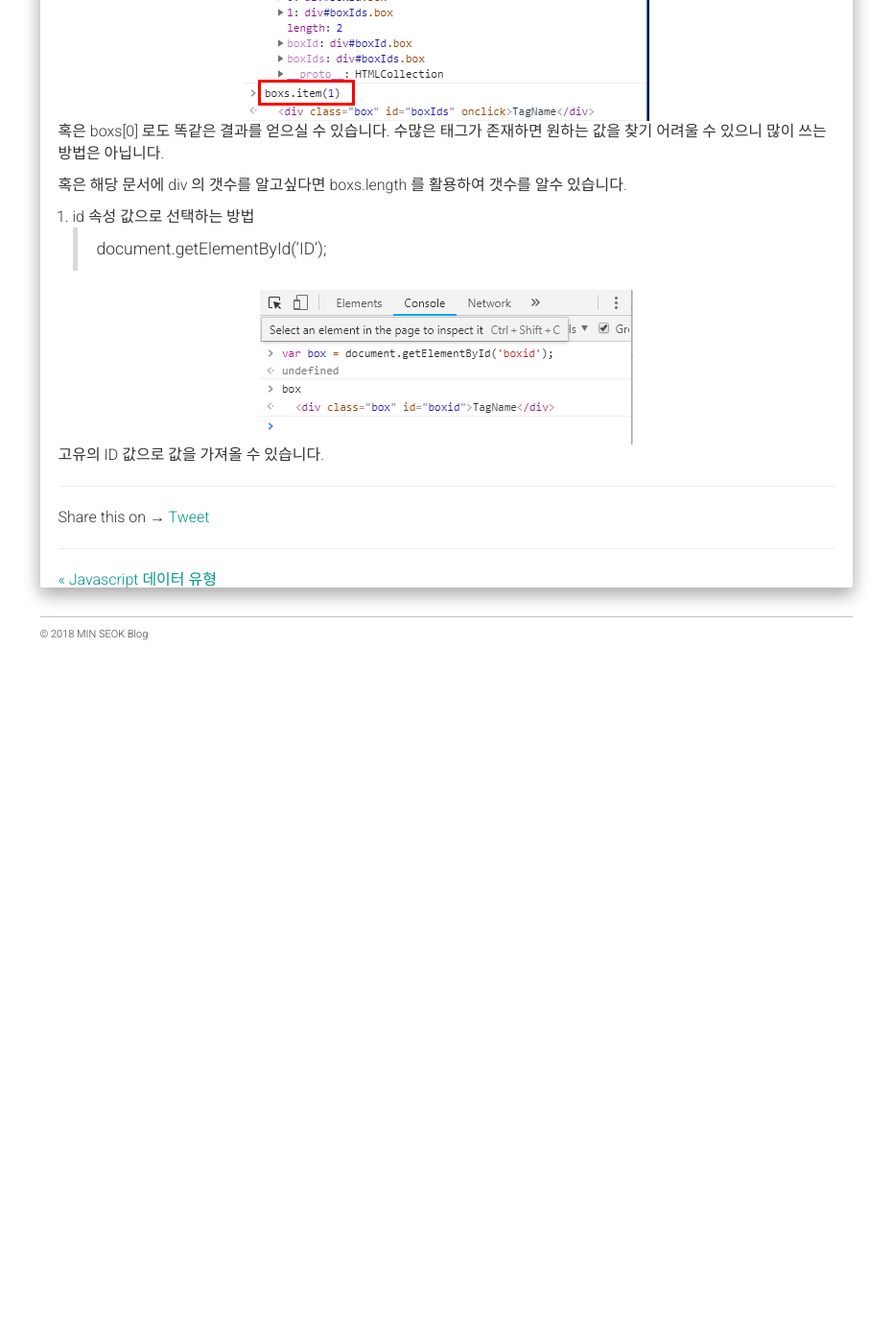
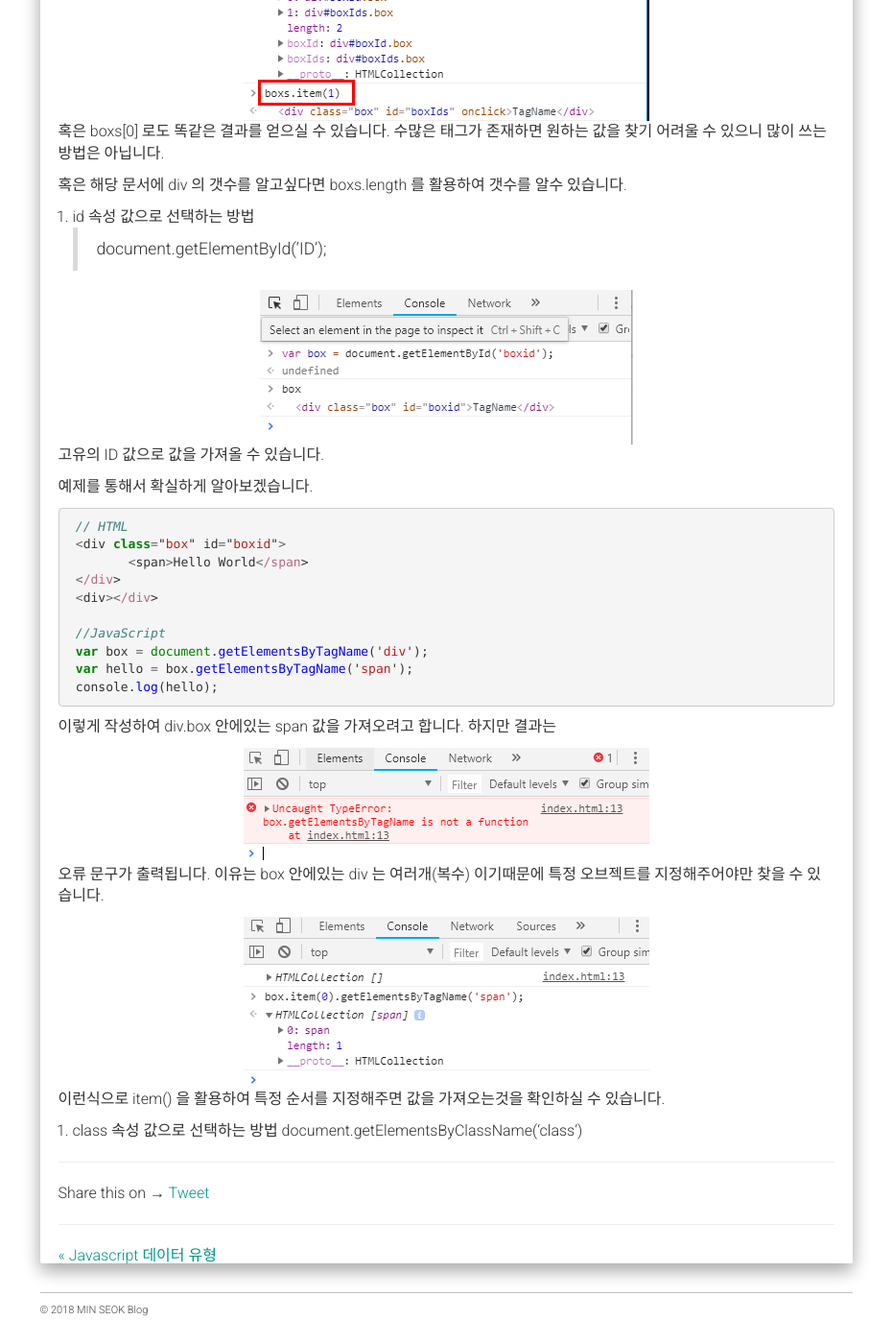
Before and after one commit to alalstjr/promote.github.io, a Jekyll site: the page built from _posts/2018-08-29-JavaScript 문서 객체에 접근하기 .md, in a window 1280 px wide and 1400 px high, scrolled down 1637 px. Shown: the whole window at 96% size, without its empty margins (321-1251 px from the left). Built offline with Jekyll 4.4.1, drawn with Linux system fonts in a browser that asks for light colours; nearby versions of some CDN libraries; our own code applies the rules of GitHub Pages for plain Markdown files; comment, search, counter and statistics services are not loaded; before the commit the page ends 2333 px from its top, so only the background shows below that.

Commit message:
Update 2018-08-29-JavaScript 문서 객체에 접근하기 .md

```diff
--- a/_posts/2018-08-29-JavaScript 문서 객체에 접근하기 .md
+++ b/_posts/2018-08-29-JavaScript 문서 객체에 접근하기 .md
@@ -48,3 +48,33 @@ boxs.length 를 활용하여 갯수를 알수 있습니다.
   <img src="{{ site.baseurl }}/static/img/post/2018-08-29-4.png" alt="자바스크립트" />
 </div>
 고유의 ID 값으로 값을 가져올 수 있습니다.
+
+
+예제를 통해서 확실하게 알아보겠습니다.
+
+{% highlight JavaScript %}
+ // HTML
+ <div class="box" id="boxid">
+ 	<span>Hello World</span>
+ </div>
+ <div></div>
+
+ //JavaScript
+ var box = document.getElementsByTagName('div');
+ var hello = box.getElementsByTagName('span');
+ console.log(hello);
+{% endhighlight %}
+이렇게 작성하여 div.box 안에있는 span 값을 가져오려고 합니다.
+하지만 결과는
+<div class="img-box">
+  <img src="{{ site.baseurl }}/static/img/post/2018-08-29-5.png" alt="자바스크립트" />
+</div>
+오류 문구가 출력됩니다.
+이유는 box 안에있는 div 는 여러개(복수) 이기때문에 특정 오브젝트를 지정해주어야만 찾을 수 있습니다.
+<div class="img-box">
+  <img src="{{ site.baseurl }}/static/img/post/2018-08-29-6.png" alt="자바스크립트" />
+</div>
+이런식으로 item() 을 활용하여 특정 순서를 지정해주면 값을 가져오는것을 확인하실 수 있습니다.
+
+3. class 속성 값으로 선택하는 방법
+document.getElementsByClassName('class')
```
